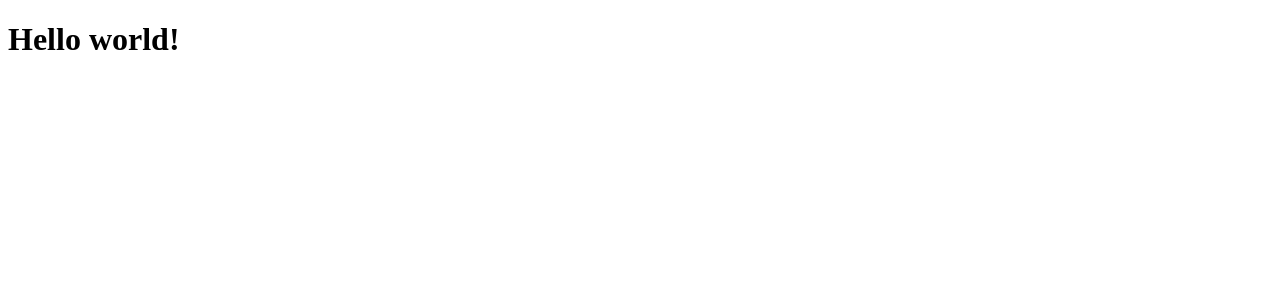
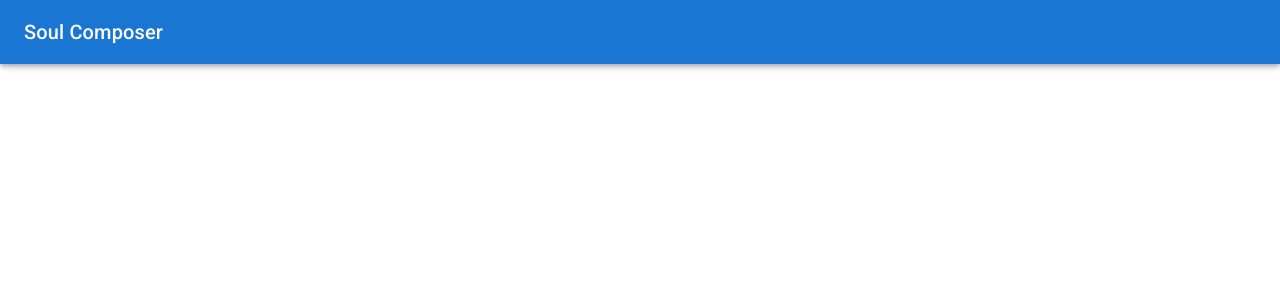
Before and after one commit to huming2207/soul-composer-app, a React (Vite) app: page / in a window 1280 px wide. Shown: the top 300 px of the page. Built offline with nearby package versions, Linux system fonts and the light colour scheme.

Commit message:
frontend: add material UI

```diff
--- a/package.json
+++ b/package.json
@@ -23,6 +23,11 @@
     "prettier": "^2.4.1"
   },
   "dependencies": {
+    "@emotion/react": "^11.5.0",
+    "@emotion/styled": "^11.3.0",
+    "@fontsource/roboto": "^4.5.1",
+    "@mui/icons-material": "^5.0.5",
+    "@mui/material": "^5.0.6",
     "@tauri-apps/api": "^1.0.0-beta.8",
     "react": "^17.0.2",
     "react-dom": "^17.0.2"
--- a/src/App.tsx
+++ b/src/App.tsx
@@ -1,5 +1,10 @@
 import React from 'react';
+import { TopBar } from './components/topBar';
 
 export function App() {
-  return <h1>Hello world!</h1>;
+  return (
+    <>
+      <TopBar />
+    </>
+  );
 }
--- /dev/null
+++ b/src/components/topBar.tsx
@@ -0,0 +1,16 @@
+import { AppBar, Toolbar, Typography } from '@mui/material';
+import React from 'react';
+
+export const TopBar = (): JSX.Element => {
+  return (
+    <>
+      <AppBar>
+        <Toolbar>
+          <Typography variant="h6" component="div" sx={{ flexGrow: 1 }}>
+            Soul Composer
+          </Typography>
+        </Toolbar>
+      </AppBar>
+    </>
+  );
+};
--- a/src/index.html
+++ b/src/index.html
@@ -2,6 +2,7 @@
 <html lang="en">
   <head>
     <meta charset="utf-8" />
+    <meta name="viewport" content="initial-scale=1, width=device-width" />
     <title>Soul Composer</title>
   </head>
   <body>
--- a/src/index.tsx
+++ b/src/index.tsx
@@ -2,5 +2,10 @@ import React from 'react';
 import ReactDOM from 'react-dom';
 import { App } from './App';
 
+import '@fontsource/roboto/300.css';
+import '@fontsource/roboto/400.css';
+import '@fontsource/roboto/500.css';
+import '@fontsource/roboto/700.css';
+
 const app = document.getElementById('app');
 ReactDOM.render(<App />, app);
```
Also changed, not shown: tsconfig.json (added, +26 -0 lines), 1 other file (tests, documents, lock files or other folders).
